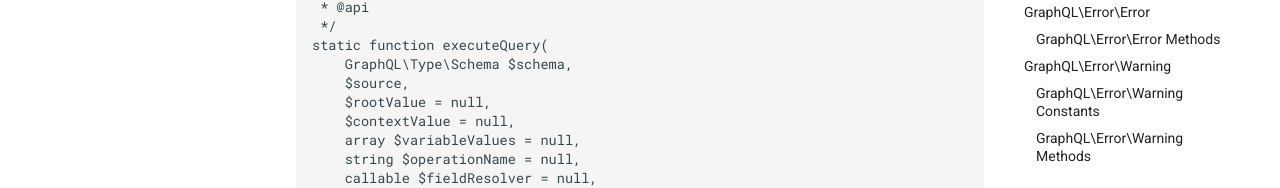
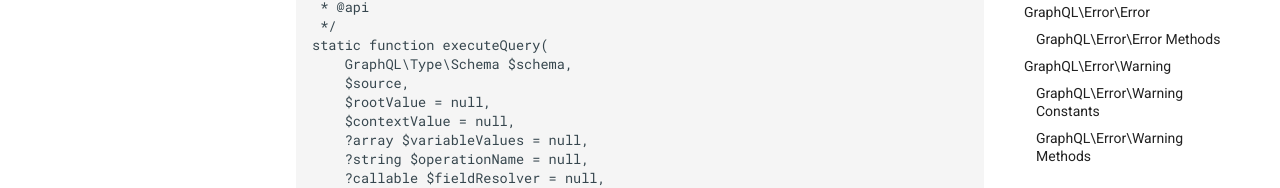
Before and after one commit to webonyx/graphql-php, an MkDocs documentation site: the page built from docs/class-reference.md, in a window 1280 px wide and 1400 px high. Shown: the part 1207-1395 px from the top of the window. Built offline with MkDocs 1.6.1 and Material for MkDocs 9.7.7, drawn with Linux system fonts in a browser that asks for light colours; comment, search, counter and statistics services are not loaded; some of the changed text lies outside the part shown.

Commit message:
Update class reference

`````diff
--- a/docs/class-reference.md
+++ b/docs/class-reference.md
@@ -58,10 +58,10 @@ static function executeQuery(
     $source,
     $rootValue = null,
     $contextValue = null,
-    array $variableValues = null,
-    string $operationName = null,
-    callable $fieldResolver = null,
-    array $validationRules = null
+    ?array $variableValues = null,
+    ?string $operationName = null,
+    ?callable $fieldResolver = null,
+    ?array $validationRules = null
 ): GraphQL\Executor\ExecutionResult
 ```
 
@@ -84,10 +84,10 @@ static function promiseToExecute(
     $source,
     $rootValue = null,
     $context = null,
-    array $variableValues = null,
-    string $operationName = null,
-    callable $fieldResolver = null,
-    array $validationRules = null
+    ?array $variableValues = null,
+    ?string $operationName = null,
+    ?callable $fieldResolver = null,
+    ?array $validationRules = null
 ): GraphQL\Executor\Promise\Promise
 ```
 
@@ -226,7 +226,7 @@ static function isInputType($type): bool
  *
  * @api
  */
-static function getNamedType(GraphQL\Type\Definition\Type $type): GraphQL\Type\Definition\Type
+static function getNamedType(?GraphQL\Type\Definition\Type $type): ?GraphQL\Type\Definition\Type
 ```
 
 ```php
@@ -512,15 +512,15 @@ Usage example:
 @phpstan-type TypeLoader callable(string $typeName): ((Type&NamedType)|null)
 @phpstan-type Types iterable<Type&NamedType>|(callable(): iterable<Type&NamedType>)
 @phpstan-type SchemaConfigOptions array{
-query?: ObjectType|null,
-mutation?: ObjectType|null,
-subscription?: ObjectType|null,
-types?: Types|null,
-directives?: array<Directive>|null,
-typeLoader?: TypeLoader|null,
-assumeValid?: bool|null,
-astNode?: SchemaDefinitionNode|null,
-extensionASTNodes?: array<SchemaExtensionNode>|null,
+  query?: ObjectType|null,
+  mutation?: ObjectType|null,
+  subscription?: ObjectType|null,
+  types?: Types|null,
+  directives?: array<Directive>|null,
+  typeLoader?: TypeLoader|null,
+  assumeValid?: bool|null,
+  astNode?: SchemaDefinitionNode|null,
+  extensionASTNodes?: array<SchemaExtensionNode>|null,
 }
 
 ### GraphQL\Type\SchemaConfig Methods
@@ -541,42 +541,42 @@ static function create(array $options = []): self
 /**
  * @api
  */
-function getQuery(): GraphQL\Type\Definition\ObjectType
-```
-
-```php
-/**
- * @api
- */
-function setQuery(GraphQL\Type\Definition\ObjectType $query): self
-```
-
-```php
-/**
- * @api
- */
-function getMutation(): GraphQL\Type\Definition\ObjectType
-```
-
-```php
-/**
- * @api
- */
-function setMutation(GraphQL\Type\Definition\ObjectType $mutation): self
-```
-
-```php
-/**
- * @api
- */
-function getSubscription(): GraphQL\Type\Definition\ObjectType
-```
-
-```php
-/**
- * @api
- */
-function setSubscription(GraphQL\Type\Definition\ObjectType $subscription): self
+function getQuery(): ?GraphQL\Type\Definition\ObjectType
+```
+
+```php
+/**
+ * @api
+ */
+function setQuery(?GraphQL\Type\Definition\ObjectType $query): self
+```
+
+```php
+/**
+ * @api
+ */
+function getMutation(): ?GraphQL\Type\Definition\ObjectType
+```
+
+```php
+/**
+ * @api
+ */
+function setMutation(?GraphQL\Type\Definition\ObjectType $mutation): self
+```
+
+```php
+/**
+ * @api
+ */
+function getSubscription(): ?GraphQL\Type\Definition\ObjectType
+```
+
+```php
+/**
+ * @api
+ */
+function setSubscription(?GraphQL\Type\Definition\ObjectType $subscription): self
 ```
 
 ```php
@@ -607,7 +607,7 @@ function setTypes($types): self
  *
  * @api
  */
-function getDirectives(): array
+function getDirectives(): ?array
 ```
 
 ```php
@@ -616,7 +616,7 @@ function getDirectives(): array
  *
  * @api
  */
-function setDirectives(array $directives): self
+function setDirectives(?array $directives): self
 ```
 
 ```php
@@ -627,7 +627,7 @@ function setDirectives(array $directives): self
  *
  * @api
  */
-function getTypeLoader(): callable
+function getTypeLoader(): ?callable
 ```
 
 ```php
@@ -636,7 +636,7 @@ function getTypeLoader(): callable
  *
  * @api
  */
-function setTypeLoader(callable $typeLoader): self
+function setTypeLoader(?callable $typeLoader): self
 ```
 
 ## GraphQL\Type\Schema
@@ -706,7 +706,7 @@ function getDirectives(): array
  *
  * @api
  */
-function getQueryType(): GraphQL\Type\Definition\ObjectType
+function getQueryType(): ?GraphQL\Type\Definition\ObjectType
 ```
 
 ```php
@@ -715,7 +715,7 @@ function getQueryType(): GraphQL\Type\Definition\ObjectType
  *
  * @api
  */
-function getMutationType(): GraphQL\Type\Definition\ObjectType
+function getMutationType(): ?GraphQL\Type\Definition\ObjectType
 ```
 
 ```php
@@ -724,7 +724,7 @@ function getMutationType(): GraphQL\Type\Definition\ObjectType
  *
  * @api
  */
-function getSubscriptionType(): GraphQL\Type\Definition\ObjectType
+function getSubscriptionType(): ?GraphQL\Type\Definition\ObjectType
 ```
 
 ```php
@@ -742,7 +742,7 @@ function getConfig(): GraphQL\Type\SchemaConfig
  *
  * @api
  */
-function getType(string $name): GraphQL\Type\Definition\Type
+function getType(string $name): ?GraphQL\Type\Definition\Type
 ```
 
 ```php
@@ -793,7 +793,7 @@ function isSubType(
  *
  * @api
  */
-function getDirective(string $name): GraphQL\Type\Definition\Directive
+function getDirective(string $name): ?GraphQL\Type\Definition\Directive
 ```
 
 ```php
@@ -827,46 +827,46 @@ function validate(): array
 Parses string containing GraphQL query language or [schema definition language](schema-definition-language.md) to Abstract Syntax Tree.
 
 @phpstan-type ParserOptions array{
-noLocation?: bool,
-allowLegacySDLEmptyFields?: bool,
-allowLegacySDLImplementsInterfaces?: bool,
-experimentalFragmentVariables?: bool
+  noLocation?: bool,
+  allowLegacySDLEmptyFields?: bool,
+  allowLegacySDLImplementsInterfaces?: bool,
+  experimentalFragmentVariables?: bool
 }
 
 noLocation:
-(By default, the parser creates AST nodes that know the location
-in the source that they correspond to. This configuration flag
-disables that behavior for performance or testing.)
+  (By default, the parser creates AST nodes that know the location
+  in the source that they correspond to. This configuration flag
+  disables that behavior for performance or testing.)
 
 allowLegacySDLEmptyFields:
-If enabled, the parser will parse empty fields sets in the Schema
-Definition Language. Otherwise, the parser will follow the current
-specification.
-
-This option is provided to ease adoption of the final SDL specification
-and will be removed in a future major release.
+  If enabled, the parser will parse empty fields sets in the Schema
+  Definition Language. Otherwise, the parser will follow the current
+  specification.
+
+  This option is provided to ease adoption of the final SDL specification
+  and will be removed in a future major release.
 
 allowLegacySDLImplementsInterfaces:
-If enabled, the parser will parse implemented interfaces with no `&`
-character between each interface. Otherwise, the parser will follow the
-current specification.
-
-This option is provided to ease adoption of the final SDL specification
-and will be removed in a future major release.
+  If enabled, the parser will parse implemented interfaces with no `&`
+  character between each interface. Otherwise, the parser will follow the
+  current specification.
+
+  This option is provided to ease adoption of the final SDL specification
+  and will be removed in a future major release.
 
 experimentalFragmentVariables:
-(If enabled, the parser will understand and parse variable definitions
-contained in a fragment definition. They'll be represented in the
-`variableDefinitions` field of the FragmentDefinitionNode.
-
-The syntax is identical to normal, query-defined variables. For example:
+  (If enabled, the parser will understand and parse variable definitions
+  contained in a fragment definition. They'll be represented in the
+  `variableDefinitions` field of the FragmentDefinitionNode.
+
+  The syntax is identical to normal, query-defined variables. For example:
 
     fragment A($var: Boolean = false) on T  {
       ...
     }
 
-Note: this feature is experimental and may change or be removed in the
-future.)
+  Note: this feature is experimental and may change or be removed in the
+  future.)
 Those magic functions allow partial parsing:
 
 @method static NameNode name(Source|string $source, bool[] $options = [])
@@ -1067,51 +1067,51 @@ visitor API:
 
 1. Named visitors triggered when entering a node a specific kind.
 
-   Visitor::visit($ast, [
+    Visitor::visit($ast, [
       'Kind' => function ($node) {
-   // enter the "Kind" node
-   }
-   ]);
+        // enter the "Kind" node
+      }
+    ]);
 
 2. Named visitors that trigger upon entering and leaving a node of
    a specific kind.
 
-   Visitor::visit($ast, [
+    Visitor::visit($ast, [
       'Kind' => [
         'enter' => function ($node) {
-   // enter the "Kind" node
-   }
-   'leave' => function ($node) {
-   // leave the "Kind" node
-   }
-   ]
-   ]);
+          // enter the "Kind" node
+        }
+        'leave' => function ($node) {
+          // leave the "Kind" node
+        }
+      ]
+    ]);
 
 3. Generic visitors that trigger upon entering and leaving any node.
 
-   Visitor::visit($ast, [
+    Visitor::visit($ast, [
       'enter' => function ($node) {
-   // enter any node
-   },
-   'leave' => function ($node) {
-   // leave any node
-   }
-   ]);
+        // enter any node
+      },
+      'leave' => function ($node) {
+        // leave any node
+      }
+    ]);
 
 4. Parallel visitors for entering and leaving nodes of a specific kind.
 
-   Visitor::visit($ast, [
+    Visitor::visit($ast, [
       'enter' => [
         'Kind' => function($node) {
-   // enter the "Kind" node
-   }
-   },
-   'leave' => [
-   'Kind' => function ($node) {
-   // leave the "Kind" node
-   }
-   ]
-   ]);
+          // enter the "Kind" node
+        }
+      },
+      'leave' => [
+        'Kind' => function ($node) {
+          // leave the "Kind" node
+        }
+      ]
+    ]);
 
 @phpstan-type VisitorArray array<string, callable(Node): VisitorOperation|mixed|null>|array<string, array<string, callable(Node): VisitorOperation|mixed|null>>
 
@@ -1133,7 +1133,7 @@ visitor API:
  *
  * @api
  */
-static function visit(object $root, array $visitor, array $keyMap = null)
+static function visit(object $root, array $visitor, ?array $keyMap = null)
 ```
 
 ```php
@@ -1297,9 +1297,9 @@ static function execute(
     GraphQL\Language\AST\DocumentNode $documentNode,
     $rootValue = null,
     $contextValue = null,
-    array $variableValues = null,
-    string $operationName = null,
-    callable $fieldResolver = null
+    ?array $variableValues = null,
+    ?string $operationName = null,
+    ?callable $fieldResolver = null
 ): GraphQL\Executor\ExecutionResult
 ```
 
@@ -1324,9 +1324,9 @@ static function promiseToExecute(
     GraphQL\Language\AST\DocumentNode $documentNode,
     $rootValue = null,
     $contextValue = null,
-    array $variableValues = null,
-    string $operationName = null,
-    callable $fieldResolver = null
+    ?array $variableValues = null,
+    ?string $operationName = null,
+    ?callable $fieldResolver = null
 ): GraphQL\Executor\Promise\Promise
 ```
 
@@ -1342,16 +1342,16 @@ serializable array using `toArray()`.
 @see Throwable
 
 @phpstan-type SerializableError array{
-message: string,
-locations?: array<int, array{line: int, column: int}>,
-path?: array<int, int|string>,
-extensions?: array<string, mixed>
+  message: string,
+  locations?: array<int, array{line: int, column: int}>,
+  path?: array<int, int|string>,
+  extensions?: array<string, mixed>
 }
 @phpstan-type SerializableErrors array<int, SerializableError>
 @phpstan-type SerializableResult array{
-data?: array<string, mixed>,
-errors?: SerializableErrors,
-extensions?: array<string, mixed>
+    data?: array<string, mixed>,
+    errors?: SerializableErrors,
+    extensions?: array<string, mixed>
 }
 @phpstan-type ErrorFormatter callable(Throwable): SerializableError
 @phpstan-type ErrorsHandler callable(array<Error> $errors, ErrorFormatter $formatter): SerializableErrors
@@ -1414,7 +1414,7 @@ public $extensions;
  *
  * @api
  */
-function setErrorFormatter(callable $errorFormatter): self
+function setErrorFormatter(?callable $errorFormatter): self
 ```
 
 ```php
@@ -1431,7 +1431,7 @@ function setErrorFormatter(callable $errorFormatter): self
  *
  * @api
  */
-function setErrorsHandler(callable $errorsHandler): self
+function setErrorsHandler(?callable $errorsHandler): self
 ```
 
 ```php
@@ -1488,8 +1488,8 @@ function convertThenable($thenable): GraphQL\Executor\Promise\Promise
  */
 function then(
     GraphQL\Executor\Promise\Promise $promise,
-    callable $onFulfilled = null,
-    callable $onRejected = null
+    ?callable $onFulfilled = null,
+    ?callable $onRejected = null
 ): GraphQL\Executor\Promise\Promise
 ```
 
@@ -1572,8 +1572,8 @@ will be created from the provided schema.
 static function validate(
     GraphQL\Type\Schema $schema,
     GraphQL\Language\AST\DocumentNode $ast,
-    array $rules = null,
-    GraphQL\Utils\TypeInfo $typeInfo = null
+    ?array $rules = null,
+    ?GraphQL\Utils\TypeInfo $typeInfo = null
 ): array
 ```
 
@@ -1598,7 +1598,7 @@ static function allRules(): array
  *
  * @api
  */
-static function getRule(string $name): GraphQL\Validator\Rules\ValidationRule
+static function getRule(string $name): ?GraphQL\Validator\Rules\ValidationRule
 ```
 
 ```php
@@ -1664,7 +1664,7 @@ function getLocations(): array
  *
  * @api
  */
-function getPath(): array
+function getPath(): ?array
 ```
 
 ## GraphQL\Error\Warning
@@ -1703,7 +1703,7 @@ const ALL = 63;
  *
  * @api
  */
-static function setWarningHandler(callable $warningHandler = null): void
+static function setWarningHandler(?callable $warningHandler = null): void
 ```
 
 ```php
@@ -1809,7 +1809,7 @@ static function setInternalErrorMessage(string $msg): void
 static function createFromException(
     Throwable $exception,
     int $debugFlag = 'GraphQL\\Error\\DebugFlag::NONE',
-    string $internalErrorMessage = null
+    ?string $internalErrorMessage = null
 ): array
 ```
 
@@ -2038,7 +2038,7 @@ function setFieldResolver(callable $fieldResolver): self
  *
  * @api
  */
-function setPersistedQueryLoader(callable $persistedQueryLoader): self
+function setPersistedQueryLoader(?callable $persistedQueryLoader): self
 ```
 
 ```php
@@ -2096,7 +2096,7 @@ Contains functionality that could be re-used by various server implementations.
  *
  * @api
  */
-function parseHttpRequest(callable $readRawBodyFn = null)
+function parseHttpRequest(?callable $readRawBodyFn = null)
 ```
 
 ```php
@@ -2297,21 +2297,21 @@ See [schema definition language docs](schema-definition-language.md) for details
 @phpstan-import-type TypeConfigDecorator from ASTDefinitionBuilder
 
 @phpstan-type BuildSchemaOptions array{
-assumeValid?: bool,
-assumeValidSDL?: bool
+  assumeValid?: bool,
+  assumeValidSDL?: bool
 }
 
 - assumeValid:
-  When building a schema from a GraphQL service's introspection result, it
-  might be safe to assume the schema is valid. Set to true to assume the
-  produced schema is valid.
-
-  Default: false
+    When building a schema from a GraphQL service's introspection result, it
+    might be safe to assume the schema is valid. Set to true to assume the
+    produced schema is valid.
+
+    Default: false
 
 - assumeValidSDL:
-  Set to true to assume the SDL is valid.
-
-  Default: false
+    Set to true to assume the SDL is valid.
+
+    Default: false
 
 ### GraphQL\Utils\BuildSchema Methods
 
@@ -2330,7 +2330,7 @@ assumeValidSDL?: bool
  *
  * @api
  */
-static function build($source, callable $typeConfigDecorator = null, array $options = []): GraphQL\Type\Schema
+static function build($source, ?callable $typeConfigDecorator = null, array $options = []): GraphQL\Type\Schema
 ```
 
 ```php
@@ -2354,7 +2354,7 @@ static function build($source, callable $typeConfigDecorator = null, array $opti
  */
 static function buildAST(
     GraphQL\Language\AST\DocumentNode $ast,
-    callable $typeConfigDecorator = null,
+    ?callable $typeConfigDecorator = null,
     array $options = []
 ): GraphQL\Type\Schema
 ```
@@ -2365,7 +2365,7 @@ Various utilities dealing with AST.
 
 ### GraphQL\Utils\AST Methods
 
-````php
+```php
 /**
  * Convert representation of AST as an associative array to instance of GraphQL\Language\AST\Node.
  *
@@ -2392,7 +2392,7 @@ Various utilities dealing with AST.
  * @api
  */
 static function fromArray(array $node): GraphQL\Language\AST\Node
-````
+```
 
 ```php
 /**
@@ -2431,7 +2431,7 @@ static function toArray(GraphQL\Language\AST\Node $node): array
  *
  * @api
  */
-static function astFromValue($value, GraphQL\Type\Definition\InputType $type): GraphQL\Language\AST\ValueNode
+static function astFromValue($value, GraphQL\Type\Definition\InputType $type): ?GraphQL\Language\AST\ValueNode
 ```
 
 ```php
@@ -2464,9 +2464,9 @@ static function astFromValue($value, GraphQL\Type\Definition\InputType $type): G
  * @api
  */
 static function valueFromAST(
-    GraphQL\Language\AST\ValueNode $valueNode,
+    ?GraphQL\Language\AST\ValueNode $valueNode,
     GraphQL\Type\Definition\Type $type,
-    array $variables = null
+    ?array $variables = null
 )
 ```
 
@@ -2495,7 +2495,7 @@ static function valueFromAST(
  *
  * @api
  */
-static function valueFromASTUntyped(GraphQL\Language\AST\Node $valueNode, array $variables = null)
+static function valueFromASTUntyped(GraphQL\Language\AST\Node $valueNode, ?array $variables = null)
 ```
 
 ```php
@@ -2509,7 +2509,7 @@ static function valueFromASTUntyped(GraphQL\Language\AST\Node $valueNode, array
  *
  * @api
  */
-static function typeFromAST(callable $typeLoader, GraphQL\Language\AST\Node $inputTypeNode): GraphQL\Type\Definition\Type
+static function typeFromAST(callable $typeLoader, GraphQL\Language\AST\Node $inputTypeNode): ?GraphQL\Type\Definition\Type
 ```
 
 ```php
@@ -2520,7 +2520,7 @@ static function typeFromAST(callable $typeLoader, GraphQL\Language\AST\Node $inp
  *
  * @api
  */
-static function getOperationAST(GraphQL\Language\AST\DocumentNode $document, string $operationName = null): GraphQL\Language\AST\OperationDefinitionNode
+static function getOperationAST(GraphQL\Language\AST\DocumentNode $document, ?string $operationName = null): ?GraphQL\Language\AST\OperationDefinitionNode
 ```
 
 ```php
`````
